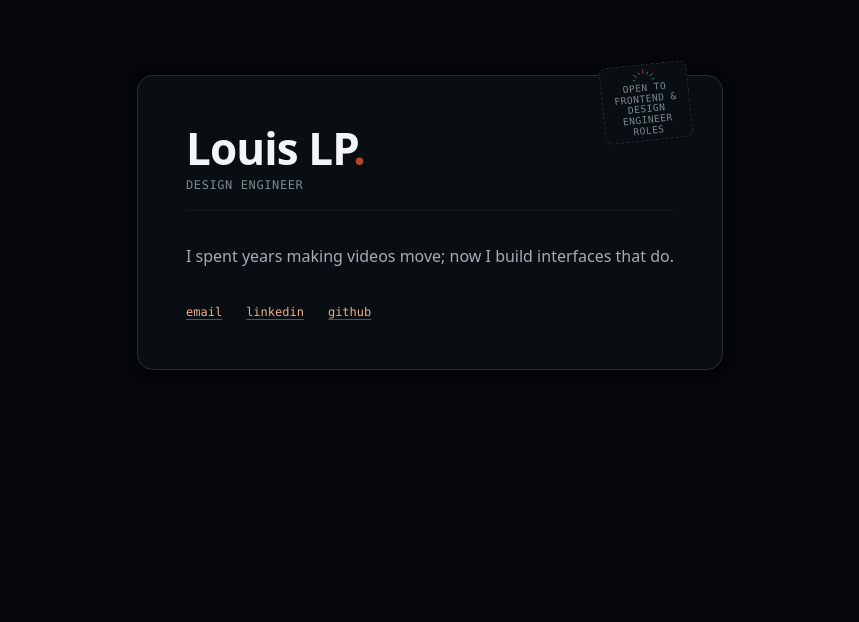
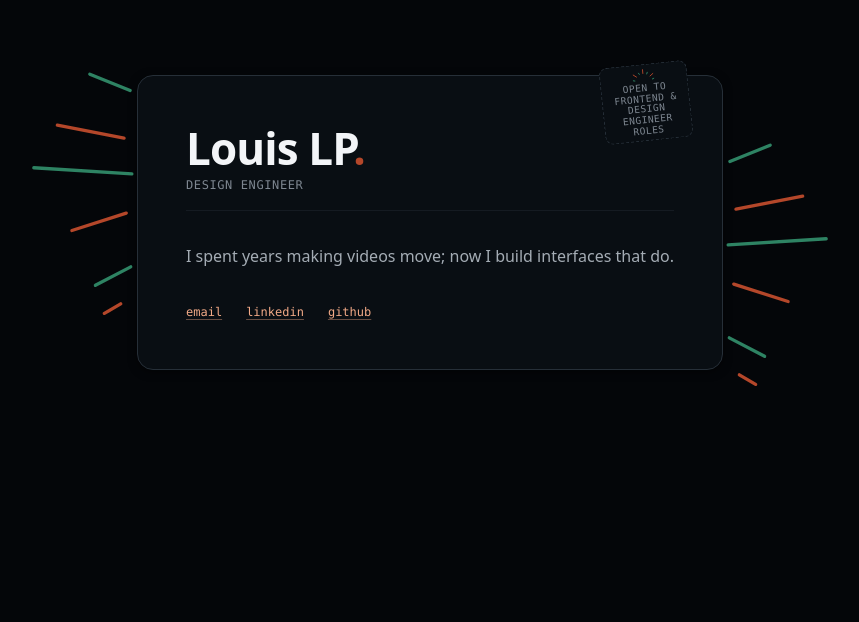
Before and after one commit to LouisLP/me, a Vue app: page / in a window 1280 px wide. Shown: the part 178-800 px from the top of the page, without its empty margins (210-1069 px from the left). Built offline with nearby package versions, Linux system fonts and the light colour scheme; some icons are missing.

Commit message:
Reusable (boil-effect'd) starburst rays

```diff
--- a/src/components/BusinessCard.vue
+++ b/src/components/BusinessCard.vue
@@ -1,4 +1,5 @@
 <script setup lang="ts">
+import StarburstRays from '@/components/StarburstRays.vue'
 import { useCardTilt } from '@/composables/useCardTilt'
 import { useRoleCycle } from '@/composables/useRoleCycle'
 import { profile } from '@/content/profile'
@@ -31,18 +32,12 @@ const { index: roleIndex } = useRoleCycle(profile.roles)
     </footer>
 
     <p class="status-badge">
-      <!-- Lines ordered left to right so odd/even alternates symmetrically -->
-      <svg class="status-rays" viewBox="0 0 120 40" aria-hidden="true">
-        <line x1="31" y1="36.2" x2="25.2" y2="34.7" />
-        <line x1="37" y1="24.7" x2="27.8" y2="17" />
-        <line x1="47.3" y1="16.8" x2="44.8" y2="11.4" />
-        <line x1="60" y1="14" x2="60" y2="2" />
-        <line x1="72.7" y1="16.8" x2="75.2" y2="11.4" />
-        <line x1="83" y1="24.7" x2="92.2" y2="17" />
-        <line x1="89" y1="36.2" x2="94.8" y2="34.7" />
-      </svg>
+      <StarburstRays class="status-rays" />
       <span class="status-text">Open to Frontend & Design Engineer roles</span>
     </p>
+
+    <StarburstRays class="side-rays is-left" variant="burst" />
+    <StarburstRays class="side-rays is-right" variant="burst" />
   </div>
 </template>
 
@@ -133,17 +128,30 @@ const { index: roleIndex } = useRoleCycle(profile.roles)
 .status-rays {
   width: 2.25rem;
   margin-bottom: 0.15rem;
-  stroke: var(--color-border-default);
-  stroke-linecap: round;
-  stroke-width: 3;
 }
 
-.status-rays line:nth-child(odd) {
-  stroke: var(--color-secondary-default);
+/* Big loose emphasis rays shooting off the card's sides, offset so the two
+   bursts don't mirror each other */
+.side-rays {
+  position: absolute;
+  width: 7rem;
 }
 
-.status-rays line:nth-child(even) {
-  stroke: var(--color-accent-default);
+.side-rays.is-left {
+  top: -6%;
+  right: 100%;
+}
+
+.side-rays.is-right {
+  bottom: -10%;
+  left: 100%;
+  scale: -1 1;
+}
+
+@media (max-width: 799px) {
+  .side-rays {
+    width: 3.5rem;
+  }
 }
 
 .status-text {
--- /dev/null
+++ b/src/components/StarburstRays.vue
@@ -0,0 +1,155 @@
+<script setup lang="ts">
+type Line = [x1: number, y1: number, x2: number, y2: number]
+
+interface RaySet {
+  viewBox: string
+  /** Three hand-jittered redraws of the same rays; the boil cycles them */
+  frames: [Line[], Line[], Line[]]
+}
+
+const { variant = 'stamp' } = defineProps<{
+  variant?: keyof typeof VARIANTS
+}>()
+
+/* Lines are ordered top-to-bottom / left-to-right within each frame so the
+   odd/even color alternation lands on the same ray in every redraw. */
+const VARIANTS = {
+  /* Compact half-arc over a stamp or badge, radiating up */
+  stamp: {
+    viewBox: '0 0 120 40',
+    frames: [
+      [
+        [31, 36.2, 25.2, 34.7],
+        [37, 24.7, 27.8, 17],
+        [47.3, 16.8, 44.8, 11.4],
+        [60, 14, 60, 2],
+        [72.7, 16.8, 75.2, 11.4],
+        [83, 24.7, 92.2, 17],
+        [89, 36.2, 94.8, 34.7],
+      ],
+      [
+        [31.4, 35.6, 24.6, 33.9],
+        [36.6, 25.3, 28.6, 18.1],
+        [47, 17.4, 44.1, 10.8],
+        [60.4, 13.6, 60.2, 3],
+        [73.1, 16.3, 76, 10.9],
+        [83.4, 24.2, 91.5, 16.3],
+        [88.6, 36.6, 95.5, 35.2],
+      ],
+      [
+        [30.6, 36.7, 25.7, 35.4],
+        [37.4, 24.2, 27.2, 16.4],
+        [47.7, 16.3, 45.4, 12],
+        [59.6, 14.3, 59.8, 1.4],
+        [72.3, 17.2, 74.6, 11.9],
+        [82.6, 25.1, 92.8, 17.7],
+        [89.3, 35.8, 94.2, 34.1],
+      ],
+    ],
+  },
+  /* Large loose rays shooting left off an edge at x=100 — irregular angles,
+     lengths, and spacing on purpose. Mirror with `scale: -1 1` for the
+     opposite direction. */
+  burst: {
+    viewBox: '0 0 100 240',
+    frames: [
+      [
+        [92, 30, 55, 12],
+        [88, 70, 30, 58],
+        [94, 105, 10, 100],
+        [90, 140, 38, 152],
+        [93, 185, 60, 200],
+        [85, 218, 68, 226],
+      ],
+      [
+        [91, 31.5, 52, 10],
+        [88.5, 68, 33, 57],
+        [93, 106.5, 14, 103],
+        [90.5, 141.5, 35, 151],
+        [92, 183.5, 57, 197],
+        [85.5, 216, 66, 223],
+      ],
+      [
+        [93, 29, 57, 14.5],
+        [87.5, 71.5, 28, 60],
+        [94.5, 103.5, 7, 98],
+        [89.5, 138.5, 41, 154],
+        [93.5, 186.5, 62, 203],
+        [84.5, 219.5, 70, 228],
+      ],
+    ],
+  },
+} satisfies Record<string, RaySet>
+</script>
+
+<template>
+  <!--
+    Old-timey ad emphasis rays, shared wherever the site needs a starburst.
+    Three hand-jittered frames swap on a stepped cycle — a cel-animation
+    "line boil", so the mark reads as drawn rather than rendered.
+    Size and orientation are the consumer's job (width/rotate/scale on root).
+  -->
+  <svg class="rays" :viewBox="VARIANTS[variant].viewBox" aria-hidden="true">
+    <g v-for="(frame, i) in VARIANTS[variant].frames" :key="i" class="frame">
+      <line
+        v-for="([x1, y1, x2, y2], j) in frame"
+        :key="j"
+        :x1
+        :y1
+        :x2
+        :y2
+      />
+    </g>
+  </svg>
+</template>
+
+<style scoped>
+.rays {
+  display: block;
+  stroke: var(--color-border-default);
+  stroke-linecap: round;
+  stroke-width: 3;
+}
+
+.rays line:nth-child(odd) {
+  stroke: var(--color-secondary-default);
+}
+
+.rays line:nth-child(even) {
+  stroke: var(--color-accent-default);
+}
+
+/* One frame at a time; each holds for a third of the cycle */
+.frame {
+  visibility: hidden;
+  animation: boil-frame var(--duration-boil) steps(1) infinite;
+}
+
+.frame:nth-child(2) {
+  animation-delay: calc(var(--duration-boil) / 3);
+}
+
+.frame:nth-child(3) {
+  animation-delay: calc(var(--duration-boil) * 2 / 3);
+}
+
+@keyframes boil-frame {
+  0% {
+    visibility: visible;
+  }
+
+  33.33% {
+    visibility: hidden;
+  }
+}
+
+@media (prefers-reduced-motion: reduce) {
+  .frame {
+    animation: none;
+  }
+
+  .frame:first-child {
+    visibility: visible;
+  }
+}
+</style>
--- a/src/pages/HomePage.vue
+++ b/src/pages/HomePage.vue
@@ -68,6 +68,8 @@ onMounted(() => {
   justify-content: center;
   min-height: 100dvh;
   padding: var(--space-gutter);
+  /* The card's side rays may poke past the viewport on small screens */
+  overflow-x: clip;
 }
 
 .hero-theme-toggle {
--- a/src/styles/tokens/primitives.css
+++ b/src/styles/tokens/primitives.css
@@ -124,6 +124,8 @@
   --duration-normal: 250ms;
   --duration-slow: 400ms;
   --duration-ambient: 2400ms;
+  /* Full cycle of a three-frame hand-drawn "line boil" (~3.3 fps) */
+  --duration-boil: 900ms;
 
   --ease-out: cubic-bezier(0.22, 1, 0.36, 1);
   --ease-in-out: cubic-bezier(0.65, 0, 0.35, 1);
```
